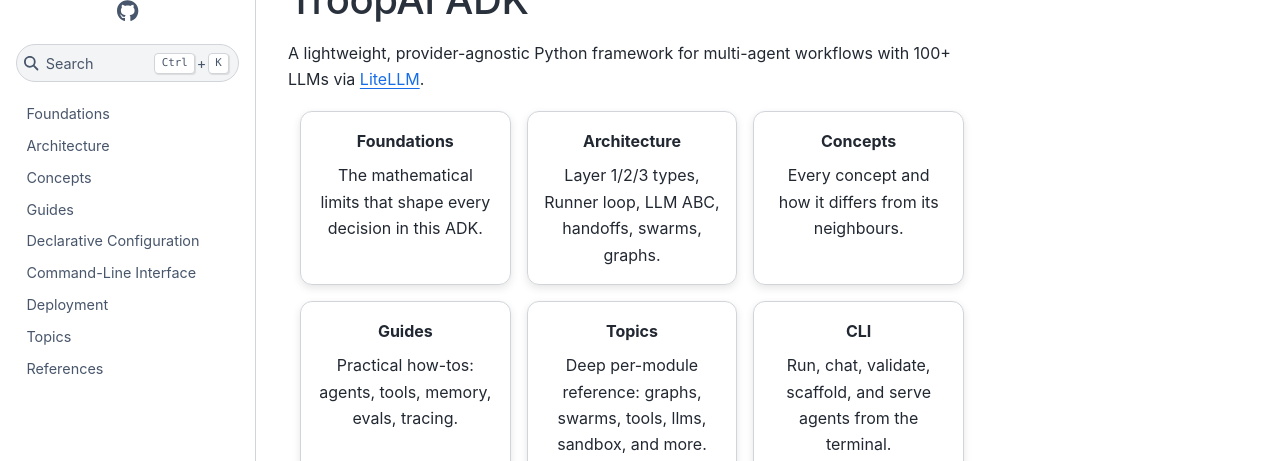
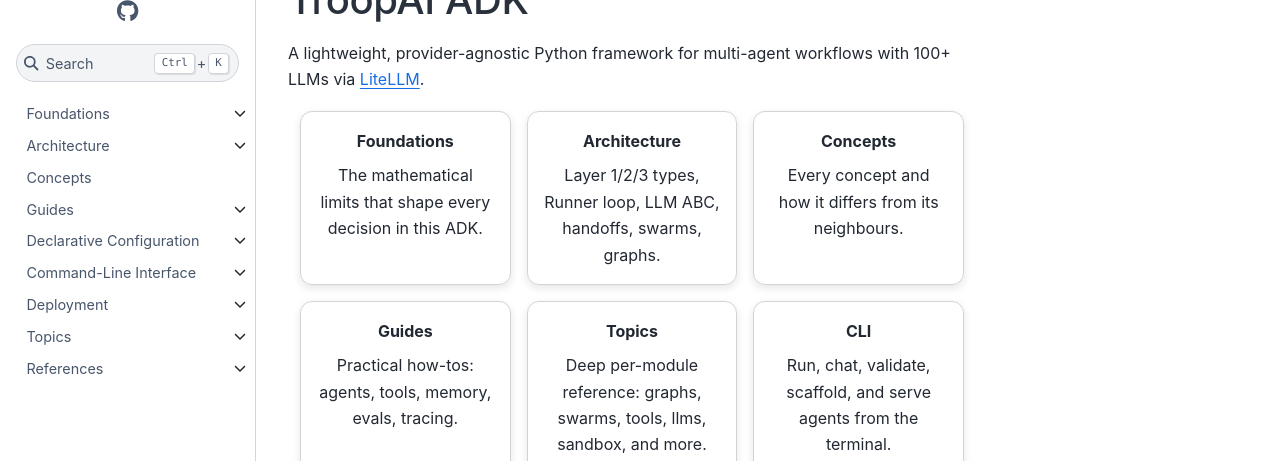
Before and after one commit to troopai/troopai-adk-python, a Sphinx documentation site: the page built from docs/index.md, in a window 1280 px wide. Shown: the part 159-620 px from the top of the page. Built offline with Sphinx 7.4.7 and the Sphinx Book theme 1.1.4, drawn with Linux system fonts in a browser that asks for light colours.

Commit message:
docs(theme): start sidebar fully collapsed, keep chevron toggles
show_navbar_depth=2 + collapse_navbar=False renders the <details>/<summary>
chevron toggles the user was missing; root toctree :collapse: true closes
deeper levels; a small sidebar-collapse.js removes the server-side 'open'
from non-active sections on load. Verified: home renders 0 open sections,
leaf pages keep only the active chain open, toggles work natively.

```diff
--- /dev/null
+++ b/docs/_static/js/sidebar-collapse.js
@@ -0,0 +1,11 @@
+// Sidebar starts collapsed except the active page's own chain.
+// The theme renders every top-level section as <details open>; closing the
+// non-active ones keeps the hierarchy readable. The native <details>/<summary>
+// chevron toggles keep working for the user to open sections manually.
+document.addEventListener("DOMContentLoaded", function () {
+  document.querySelectorAll(".bd-sidebar-primary details").forEach(function (details) {
+    if (!details.querySelector("a.current")) {
+      details.removeAttribute("open");
+    }
+  });
+});
--- a/docs/conf.py
+++ b/docs/conf.py
@@ -65,7 +65,7 @@
 html_title = project
 html_static_path = ["_static"]
 html_css_files = ["css/custom.css"]
-html_js_files = ["js/mermaid-theme.js"]
+html_js_files = ["js/mermaid-theme.js", "js/sidebar-collapse.js"]
 html_theme_options = {
     "repository_url": "https://github.com/troopai/troopai-adk-python",
     "use_repository_button": True,
@@ -73,9 +73,9 @@
     "use_edit_page_button": True,
     "path_to_docs": "docs",
     "home_page_in_toc": False,
-    "show_navbar_depth": 1,
+    "show_navbar_depth": 2,
     "max_navbar_depth": 5,
-    "collapse_navbar": True,
+    "collapse_navbar": False,
     "icon_links": [
         {
             "name": "GitHub",
```
Also changed, not shown: docs/index.md (+1 -0 lines).
